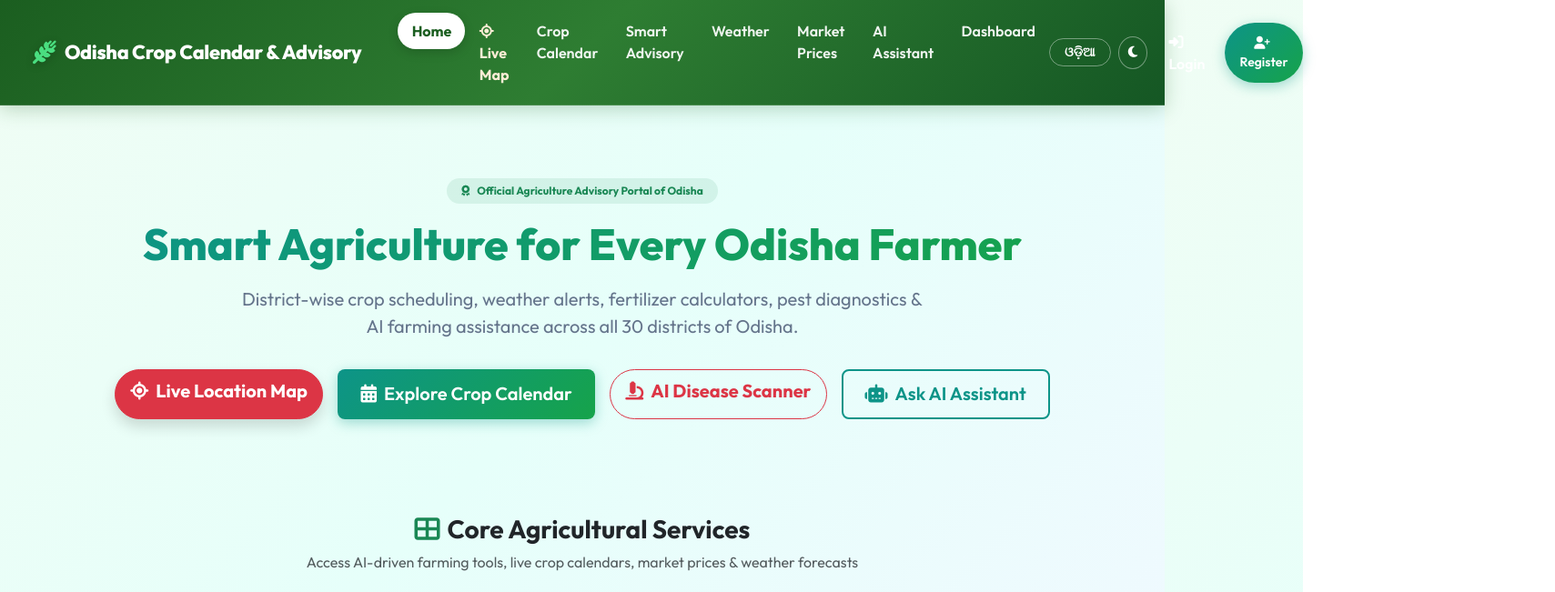
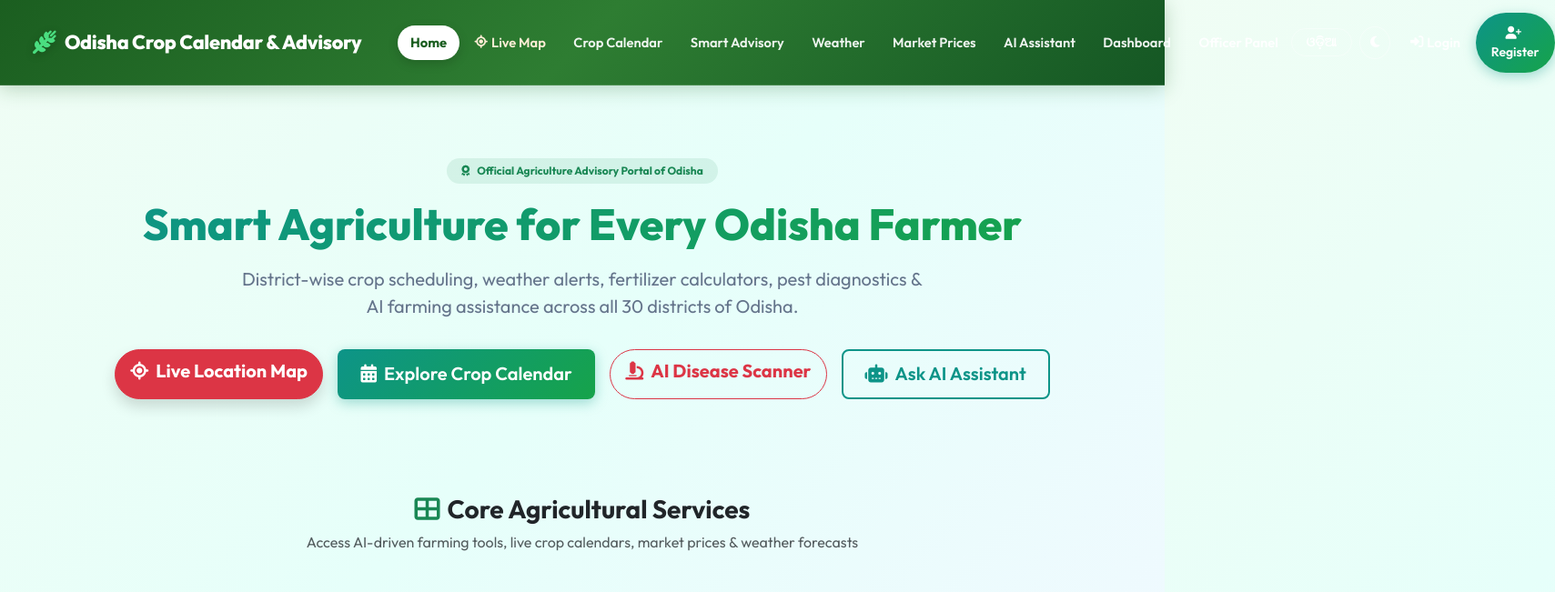
Before and after one commit to saniapradhan2007/Crop-Calendar-Advisory-for-Odisha, a plain HTML site: page client/index.html in a window 1280 px wide. Shown: the top 651 px of the page at 91% size, 1709 px wide, since content can reach past the window. Drawn offline with nearby package versions, Linux system fonts and the light colour scheme.

Commit message:
Enforce uniform typography (0.92rem font-size, 600 font-weight), 38px height, equal padding, and single-line horizontal alignment for all header nav items

```diff
--- a/client/css/style.css
+++ b/client/css/style.css
@@ -79,25 +79,50 @@ body {
   filter: drop-shadow(0 2px 4px rgba(0,0,0,0.2));
 }
 
+.navbar-nav {
+  display: flex !important;
+  flex-direction: row !important;
+  align-items: center !important;
+  flex-wrap: nowrap !important;
+  gap: 0.2rem !important;
+}
+
+.nav-item {
+  display: flex !important;
+  align-items: center !important;
+  margin: 0 !important;
+}
+
 .nav-link {
-  font-weight: 600;
+  font-size: 0.92rem !important;
+  font-weight: 600 !important;
+  line-height: 1.2 !important;
   color: rgba(255, 255, 255, 0.92) !important;
-  padding: 0.5rem 0.95rem !important;
-  border-radius: 50rem;
-  transition: all 0.25s ease-in-out;
+  padding: 0.45rem 0.85rem !important;
+  height: 38px !important;
+  display: inline-flex !important;
+  align-items: center !important;
+  justify-content: center !important;
+  border-radius: 50rem !important;
+  white-space: nowrap !important;
+  transition: all 0.25s ease-in-out !important;
+}
+
+.nav-link i {
+  font-size: 0.9rem !important;
 }
 
 .nav-link:hover {
   color: #ffffff !important;
-  background: rgba(255, 255, 255, 0.18);
-  transform: translateY(-1px);
+  background: rgba(255, 255, 255, 0.18) !important;
+  transform: translateY(-1px) !important;
 }
 
 .nav-link.active {
   color: #1b5e20 !important;
   background: #ffffff !important;
-  font-weight: 700;
-  box-shadow: 0 4px 12px rgba(0, 0, 0, 0.15);
+  font-weight: 700 !important;
+  box-shadow: 0 4px 12px rgba(0, 0, 0, 0.15) !important;
 }
 
 .nav-link.text-danger {
```
